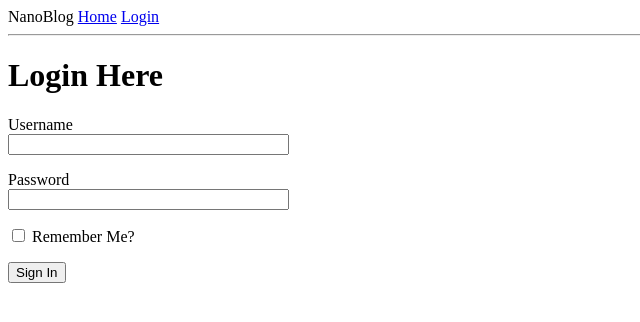
After one commit to balanikaran/NanoBlog, a Flask app: page /login in a window 1280 px wide. The commit adds this page. Shown: the top 322 px of the page, without its empty margins (0-640 px from the left). Run offline with Flask 2, Linux system fonts and the light colour scheme.

Commit message:
added basic login form

```diff
--- a/app/__init__.py
+++ b/app/__init__.py
@@ -1,5 +1,7 @@
 from flask import Flask
+from config import Config
 
 app = Flask(__name__)
+app.config.from_object(Config)
 
 from app import routes
--- /dev/null
+++ b/app/forms.py
@@ -0,0 +1,9 @@
+from flask_wtf import FlaskForm
+from wtforms import StringField, PasswordField, BooleanField, SubmitField
+from wtforms.validators import DataRequired
+
+class LoginForm(FlaskForm):
+    username = StringField("Username", validators = [DataRequired()])
+    password = PasswordField("Password", validators = [DataRequired()])
+    rememberMe = BooleanField("Remember Me?")
+    submit = SubmitField("Sign In")
--- a/app/routes.py
+++ b/app/routes.py
@@ -1,8 +1,17 @@
-from flask import render_template
+from flask import render_template, flash, redirect, url_for
 from app import app
+from app.forms import LoginForm
 
 @app.route("/")
 @app.route("/index")
 def index():
     user = {"username": "Karan"}
-    return render_template("index.html", title = "Karan's", user = user)
+    return render_template("index.html", user = user)
+
+@app.route("/login", methods = ["GET", "POST"])
+def login():
+    form = LoginForm()
+    if form.validate_on_submit():
+        flash("Login requested for user {}, rememberMe = {}".format(form.username.data, form.rememberMe.data))
+        return redirect(url_for("index"))
+    return render_template("login.html", title = "Login", form = form)
--- a/app/templates/base.html
+++ b/app/templates/base.html
@@ -1,9 +1,27 @@
 <html>
     <head>
+        {% if title %}
+        <title>{{ title }} - NanoBlog</title>
+        {% else %}
         <title>NanoBlog</title>
+        {% endif %}
     </head>
     <body>
-        <div>NanoBlog <a href="/index">Home</a></div>
+        <div>
+            NanoBlog
+            <a href="{{ url_for('index') }}">Home</a>
+            <a href="{{ url_for('login') }}">Login</a>
+        </div>
+        <hr>
+        {% with messages = get_flashed_messages() %}
+        {% if messages %}
+        <ul>
+            {% for message in messages %}
+            <li>{{ message }}</li>
+            {% endfor %}
+        </ul>
+        {% endif %}
+        {% endwith %}
         {% block content %}{% endblock %}
     </body>
 </html>
--- /dev/null
+++ b/app/templates/login.html
@@ -0,0 +1,32 @@
+{% extends "base.html" %}
+
+{% block content %}
+<h1>Login Here</h1>
+<form action="" method="POST" novalidate>
+    {{ form.hidden_tag() }}
+    <p>
+        {{ form.username.label }}
+        <br>
+        {{ form.username(size=32) }}
+        <br>
+        {% for error in form.username.errors %}
+        <span style="color: red;">[{{ error }}]</span>
+        {% endfor %}
+    </p>
+    <p>
+        {{ form.password.label }}
+        <br>
+        {{ form.password(size=32) }}
+        <br>
+        {% for error in form.password.errors %}
+        <span style="color: red;">[{{ error }}]</span>
+        {% endfor %}
+    </p>
+    <p>
+        {{ form.rememberMe() }} {{ form.rememberMe.label }}
+    </p>
+    <p>
+        {{ form.submit() }}
+    </p>
+</form>
+{% endblock %}
--- /dev/null
+++ b/config.py
@@ -0,0 +1,4 @@
+import os
+
+class Config(object):
+    SECRET_KEY = os.environ.get("SECRET_KEY") or "something-very-secret"
```
